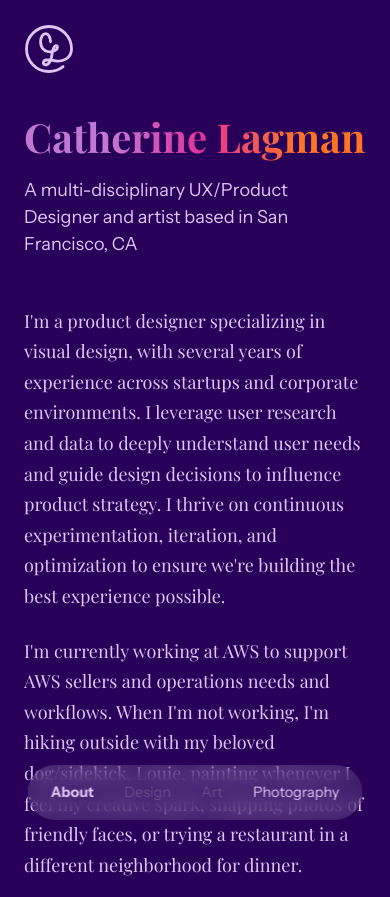
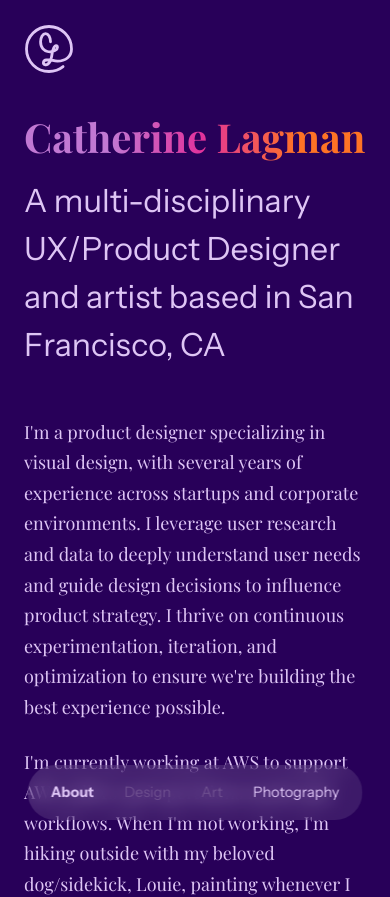
Before and after one commit to catlagman/portfolio, a Next.js app: page / in a window 390 px wide. Shown: the top 897 px of the page. Built offline with nearby package versions, Linux system fonts and the light colour scheme.

Commit message:
Update type styles

```diff
--- a/app/page.module.scss
+++ b/app/page.module.scss
@@ -234,7 +234,7 @@ margin-bottom: 1rem;
   }
 
   .heroSubtitle {
-    font-size: 1.125em;
+    font-size: 2rem;
   }
 
   .aboutText {
```
